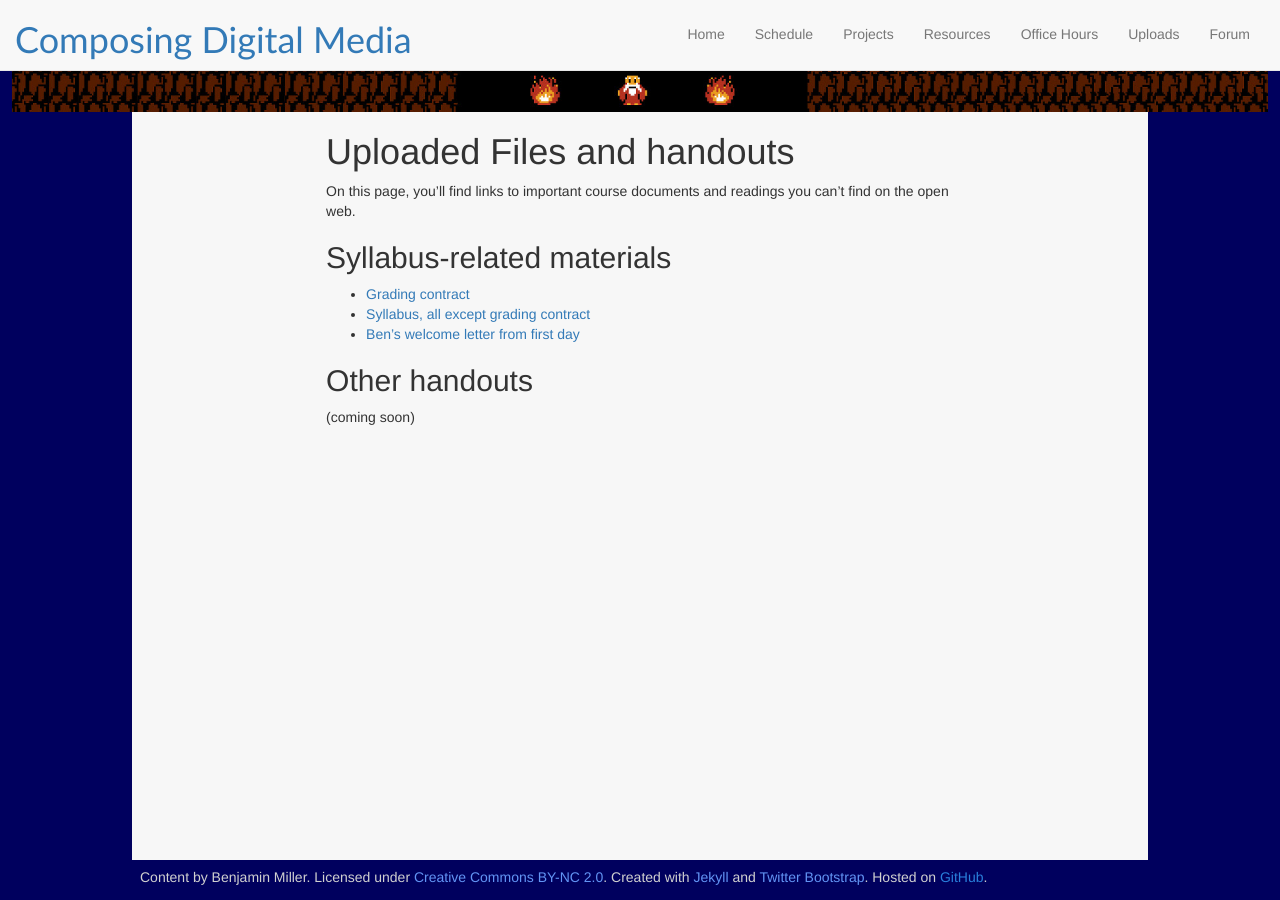
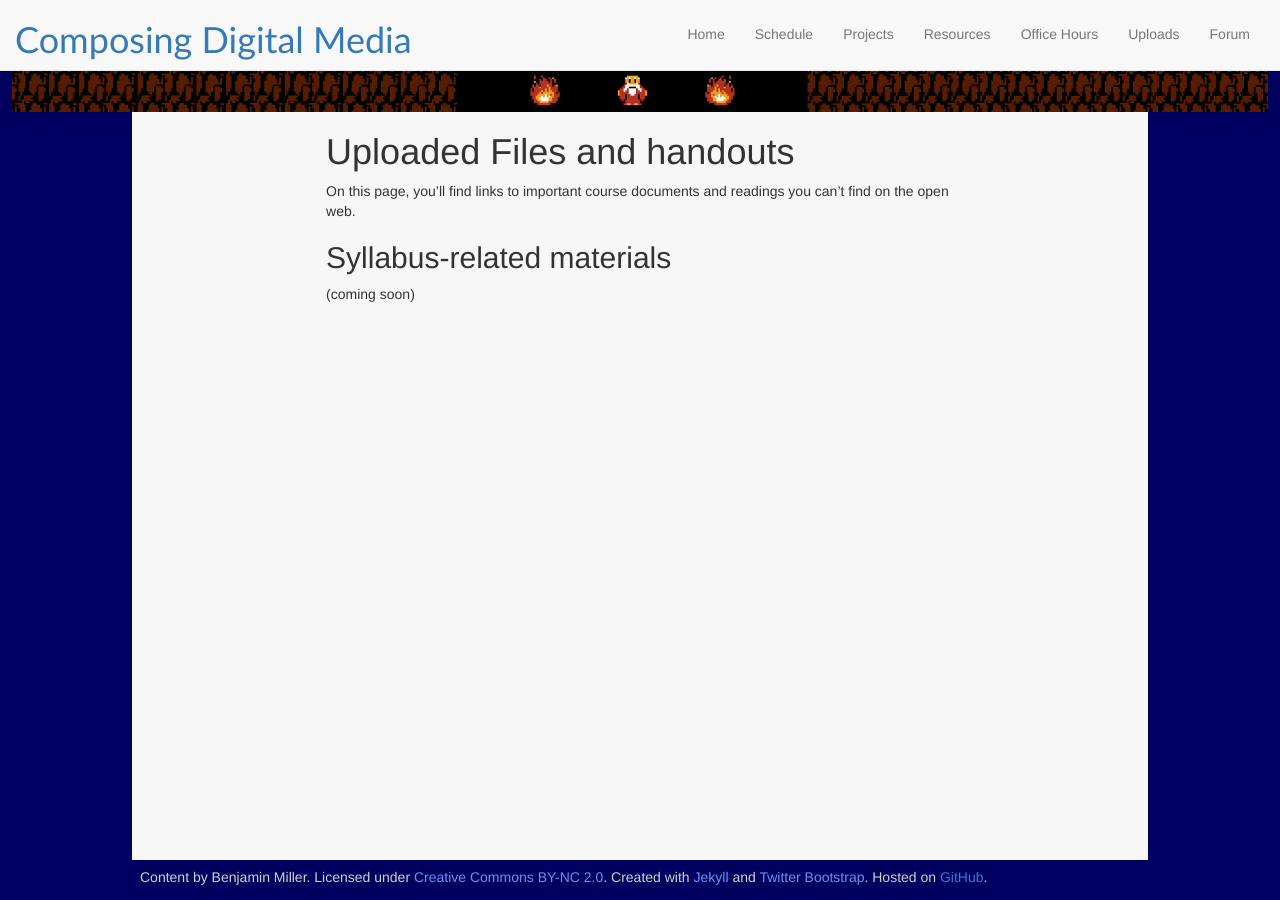
Before and after one commit to benmiller314/cdm2019fall, a Jekyll site: the page built from uploads.md, in a window 1280 px wide. Built offline with Jekyll 4.4.1, drawn with Linux system fonts in a browser that asks for light colours.

Commit message:
don't link to 2019spring materials

```diff
--- a/uploads.md
+++ b/uploads.md
@@ -10,10 +10,10 @@ layout: default
 On this page, you'll find links to important course documents and readings you can't find on the open web.
 
 ## Syllabus-related materials
-
+<!--
 * [Grading contract](https://github.com/benmiller314/cdm2019fall/blob/gh-pages/uploads/miller-2019spring-composingdigitalmedia-gradingcontract.docx)
 * [Syllabus, all except grading contract](https://github.com/benmiller314/cdm2019fall/blob/gh-pages/uploads/miller-2019spring-composingdigitalmedia-syllabus-except-grading-contract.docx)
 * [Ben's welcome letter from first day](https://github.com/benmiller314/cdm2019fall/blob/gh-pages/first-day-letter.md)
 
-## Other handouts
+## Other handouts -->
 (coming soon)
```
